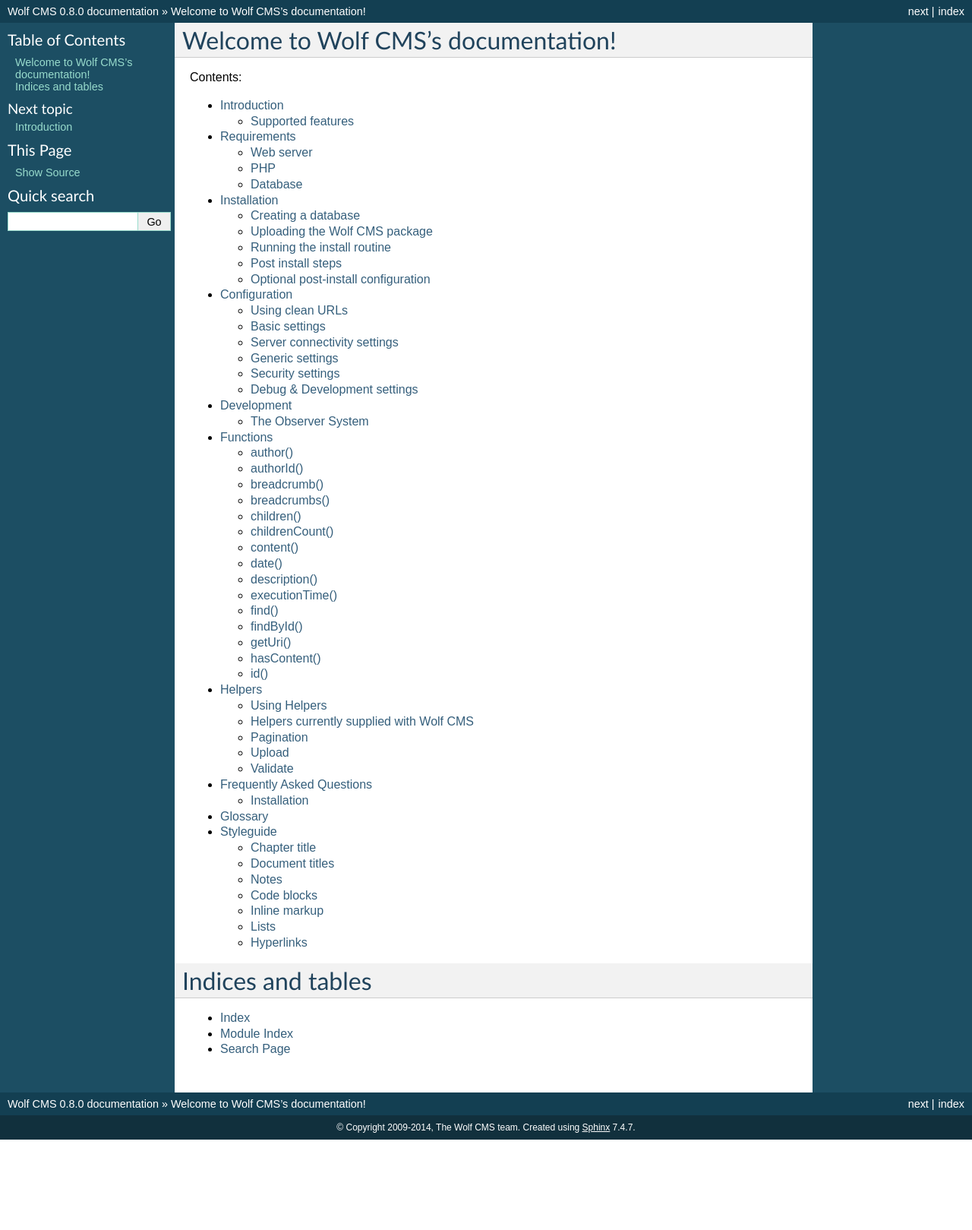
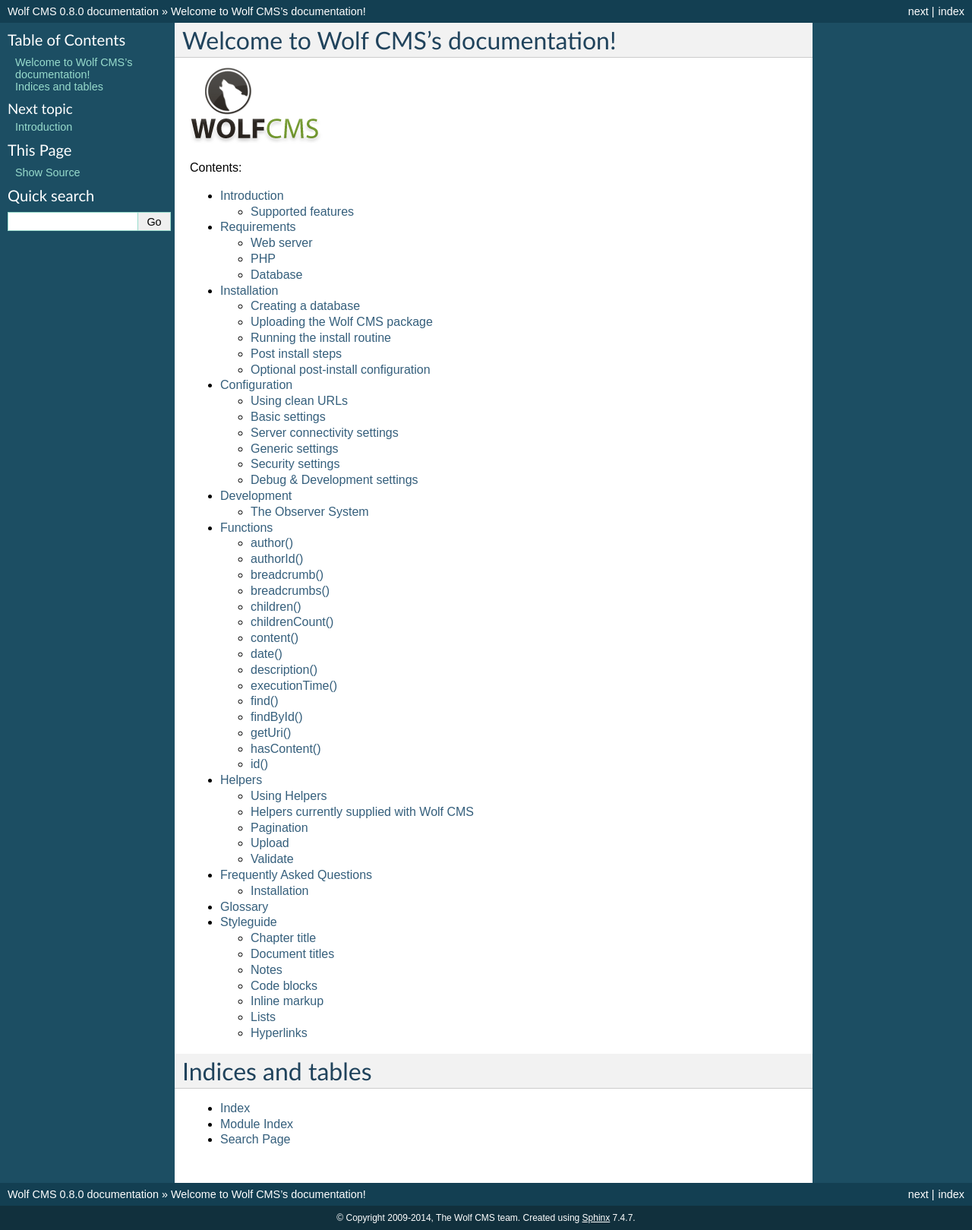
Before and after one commit to wolfcms/docs.wolfcms.org, a Sphinx documentation site: the page built from source/index.rst, in a window 1280 px wide. Shown: the whole page at 76% size. Built offline with Sphinx 7.4.7, drawn with Linux system fonts in a browser that asks for light colours; pages that are not in the unit, such as notebooks, are missing from menus; before the commit the page ends 1500 px from its top, so only the background shows below that.

Commit message:
Adding logo images

```diff
--- a/source/index.rst
+++ b/source/index.rst
@@ -5,6 +5,9 @@
 
 Welcome to Wolf CMS's documentation!
 ====================================
+
+.. image:: ../images/wolfcms.gif
+   :alt: WolfCMS logo
 
 Contents:
 
```
Also changed, not shown: images/wolf_logo_128.png (added), images/wolfcms.gif (added).
